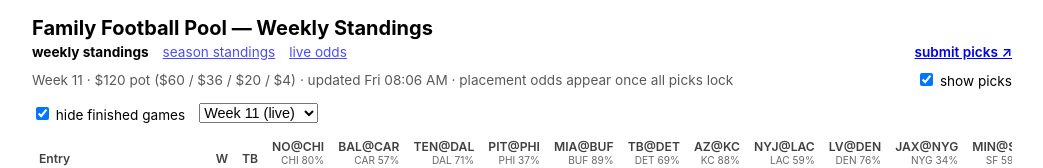
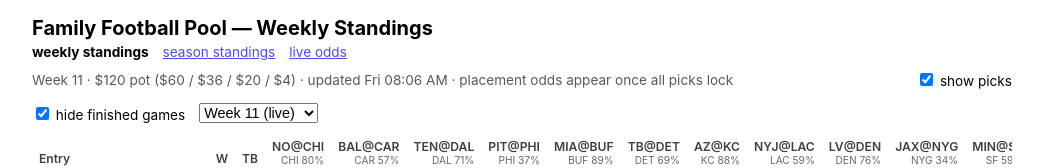
Before and after one commit to mpozar/pool-odds, a plain HTML site: page index.html in a window 1280 px wide. Shown: the top 168 px of the page, without its empty margins (118-1161 px from the left). Drawn offline with Linux system fonts and the light colour scheme.

Commit message:
weekly standings: drop the submit-picks link (fp-results only)
Co-Authored-By: Claude Fable 5 <noreply@anthropic.com>

```diff
--- a/index.html
+++ b/index.html
@@ -29,7 +29,7 @@
 </head>
 <body>
 <h1>Family Football Pool — Weekly Standings</h1>
-<nav class="nav"><span class="here">weekly standings</span><a href="season.html">season standings</a><a href="odds.html">live odds</a><span style="flex:1"></span><a href="https://tinyurl.com/FFPool-11" style="font-weight:600;opacity:1">submit picks ↗</a></nav>
+<nav class="nav"><span class="here">weekly standings</span><a href="season.html">season standings</a><a href="odds.html">live odds</a></nav>
 <div class="controls">
   <div class="sub" id="sub">loading…</div>
   <span style="flex:1"></span>
```
